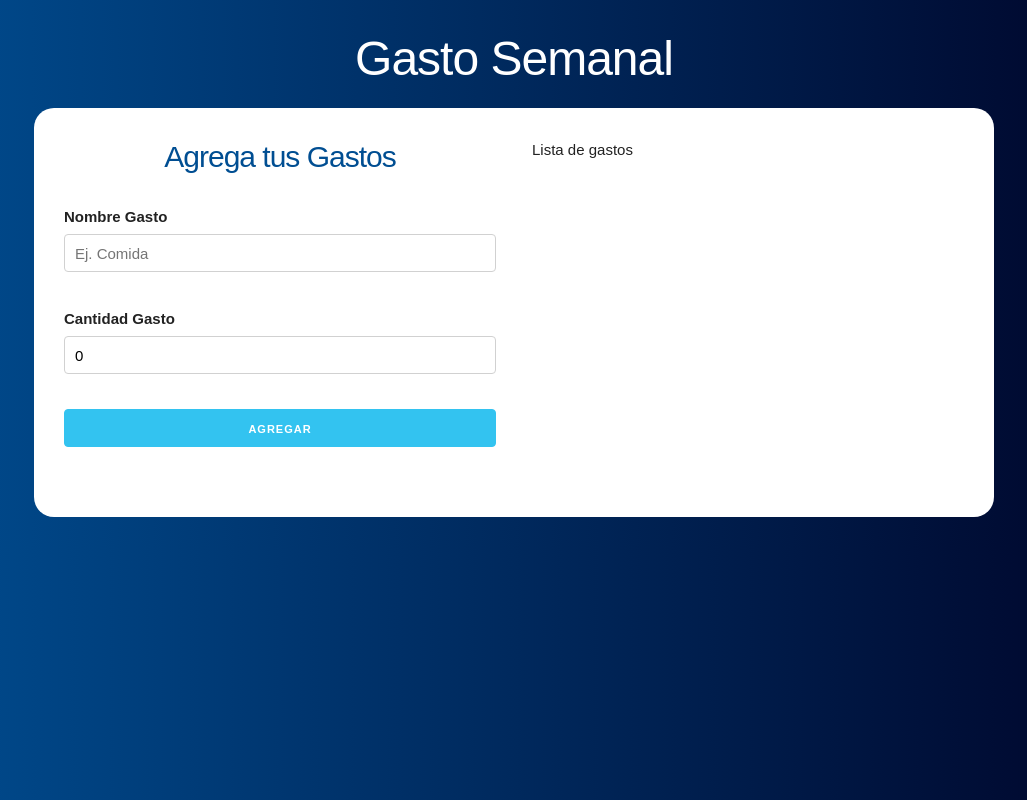
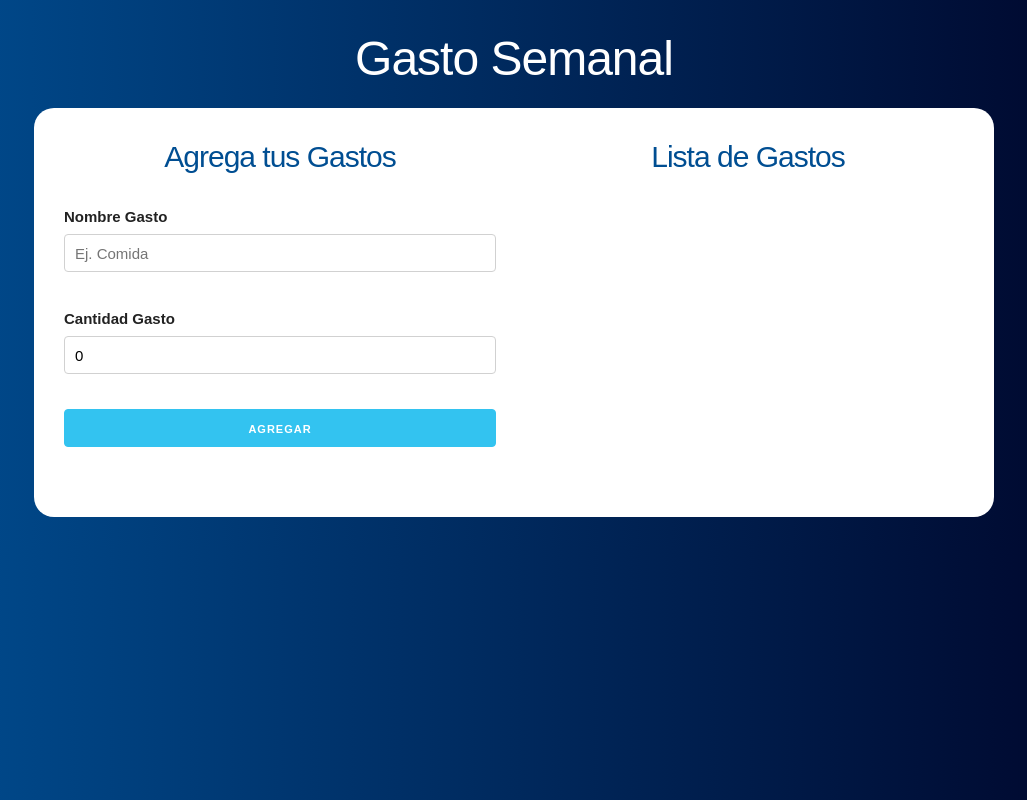
Before and after one commit to mauricarron/ctc-control-presupuesto, a React (Create React App) app: page / in a window 1280 px wide. Both pictures are taken after typing "5" into the empty fields and a click on the input "Confirmar". Shown: the whole page, without its empty margins (126-1153 px from the left). Built offline with nearby package versions, Linux system fonts and the light colour scheme.

Commit message:
Completa 14. Mostrando los gastos en la interfaz

```diff
--- a/src/App.js
+++ b/src/App.js
@@ -1,6 +1,7 @@
 import React, { useState } from "react";
 import Pregunta from "./components/Pregunta";
 import Formulario from "./components/Formulario";
+import Listado from "./components/Listado";
 
 function App() {
   const [presupuesto, guardarPresupuesto] = useState(0);
@@ -28,7 +29,9 @@ function App() {
               <div className="one-half column">
                 <Formulario agregarNuevoGasto={agregarNuevoGasto} />
               </div>
-              <div className="one-half column">Lista de gastos</div>
+              <div className="one-half column">
+                <Listado listaGastos={listaGastos} />
+              </div>
             </div>
           )}
         </div>
--- /dev/null
+++ b/src/components/Gasto.js
@@ -0,0 +1,15 @@
+import React from "react";
+
+const Gasto = ({ gasto }) => {
+  const { nombre, cantidad } = gasto;
+  return (
+    <li className="gastos">
+      <p>
+        {nombre}
+        <span className="gasto">${cantidad}</span>
+      </p>
+    </li>
+  );
+};
+
+export default Gasto;
--- /dev/null
+++ b/src/components/Listado.js
@@ -0,0 +1,15 @@
+import React from "react";
+import Gasto from "./Gasto";
+
+const Listado = ({ listaGastos }) => {
+  return (
+    <div className="gastos-realizados">
+      <h2>Lista de Gastos</h2>
+      {listaGastos.map((gasto) => (
+        <Gasto key={gasto.id} gasto={gasto} />
+      ))}
+    </div>
+  );
+};
+
+export default Listado;
```
